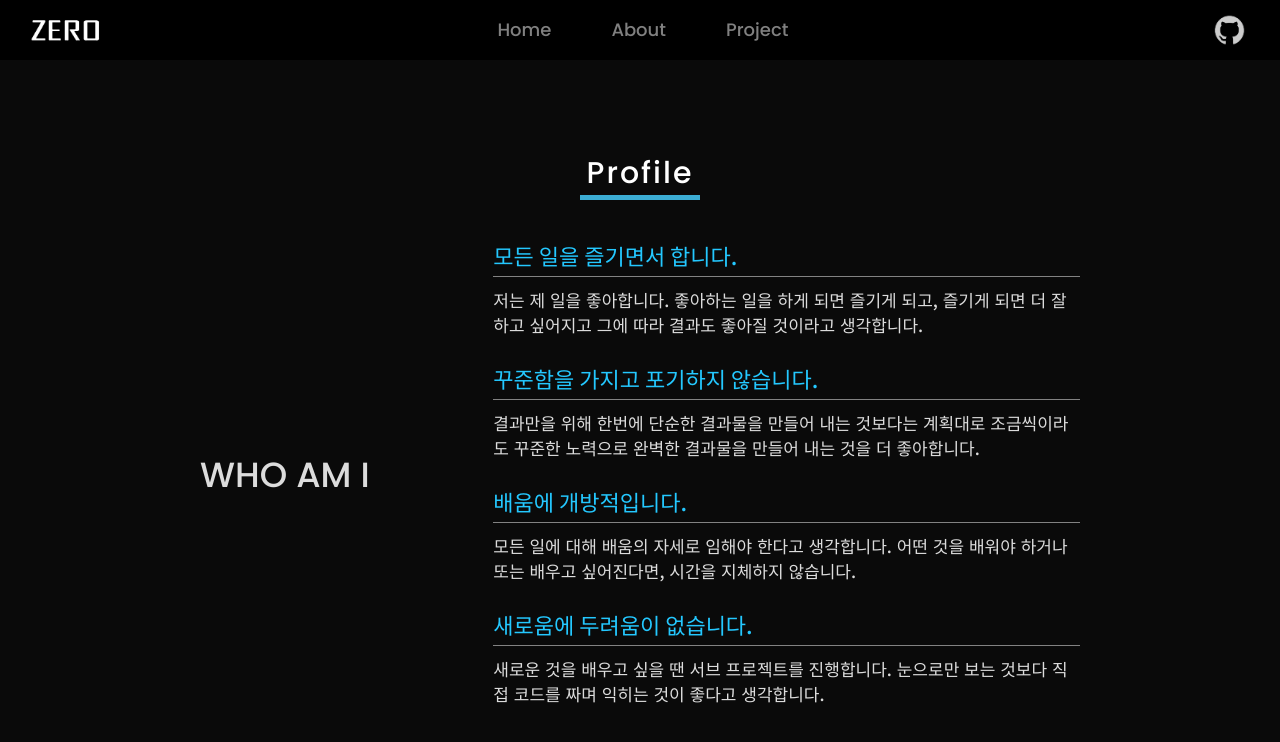
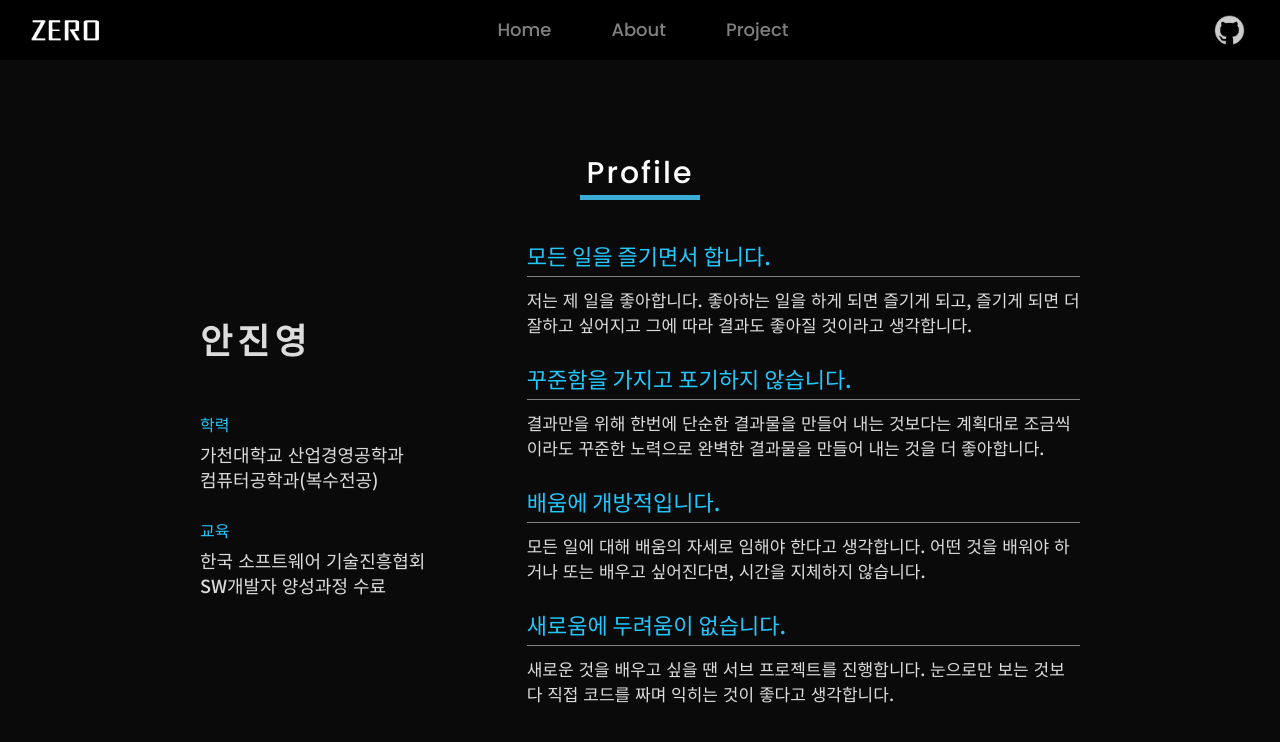
Before and after one commit to zeroaan/portfolio_react, a React (Create React App) app: page /about/profile in a window 1280 px wide. Shown: the top 742 px of the page. Built offline with nearby package versions, Linux system fonts and the light colour scheme.

Commit message:
Update: Profile update
학력, 교육사항 추가

```diff
--- /dev/null
+++ b/src/components/profile/ProfileMe.tsx
@@ -0,0 +1,48 @@
+import React from "react"
+import styled from "styled-components"
+
+const DivMe = styled.div`
+  flex: 1;
+  font-family: "Noto Sans KR", sans-serif;
+  margin-right: 50px;
+
+  h1 {
+    font-weight: bold;
+    font-size: 35px;
+    letter-spacing: 5px;
+    margin-bottom: 60px;
+  }
+  h3 {
+    color: rgb(36, 200, 255);
+    font-size: 16px;
+    margin-bottom: 10px;
+  }
+  p {
+    font-size: 18px;
+    word-spacing: 1px;
+    line-height: 25px;
+    margin-bottom: 30px;
+  }
+`
+
+const ProfileMe = () => {
+  return (
+    <DivMe>
+      <h1>안진영</h1>
+      <h3>학력</h3>
+      <p>
+        가천대학교 산업경영공학과
+        <br />
+        컴퓨터공학과(복수전공)
+      </p>
+      <h3>교육</h3>
+      <p>
+        한국 소프트웨어 기술진흥협회
+        <br />
+        SW개발자 양성과정 수료
+      </p>
+    </DivMe>
+  )
+}
+
+export default ProfileMe
--- a/src/pages/Profile.tsx
+++ b/src/pages/Profile.tsx
@@ -1,10 +1,11 @@
-import React from "react";
-import styled from "styled-components";
+import React from "react"
+import styled from "styled-components"
 
-import AboutLayout from "components/layout/AboutLayout";
-import ProfileContent from "components/profile/ProfileContent";
+import AboutLayout from "components/layout/AboutLayout"
+import ProfileMe from "components/profile/ProfileMe"
+import ProfileContent from "components/profile/ProfileContent"
 
-import { ProfileData } from "data/ProfileData";
+import { ProfileData } from "data/ProfileData"
 
 const DivStyle = styled.div`
   display: flex;
@@ -14,21 +15,18 @@ const DivStyle = styled.div`
   margin: auto;
   width: 80%;
   height: 100%;
-`;
-const H1WhoAmI = styled.h1`
-  flex: 1;
-  font-size: 35px;
-`;
+`
 const DivProfile = styled.div`
   flex: 2;
   font-family: "Noto Sans KR", sans-serif;
-`;
+`
 
 const Profile = () => {
   return (
     <AboutLayout title="Profile">
       <DivStyle>
-        <H1WhoAmI>WHO AM I</H1WhoAmI>
+        <ProfileMe />
+
         <DivProfile>
           {ProfileData.map((v) => (
             <ProfileContent key={v.id} title={v.title} desc={v.desc} />
@@ -36,7 +34,7 @@ const Profile = () => {
         </DivProfile>
       </DivStyle>
     </AboutLayout>
-  );
-};
+  )
+}
 
-export default Profile;
+export default Profile
```
Also changed, not shown: src/components/profile/ProfileContent.tsx (+11 -11 lines), 1 other file (tests, documents, lock files or other folders).
